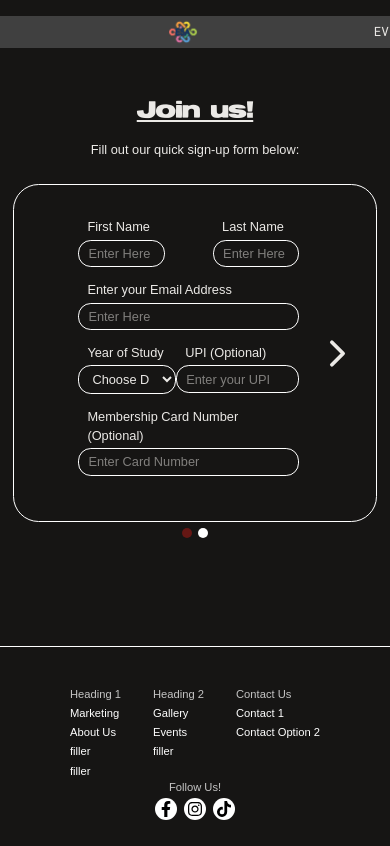
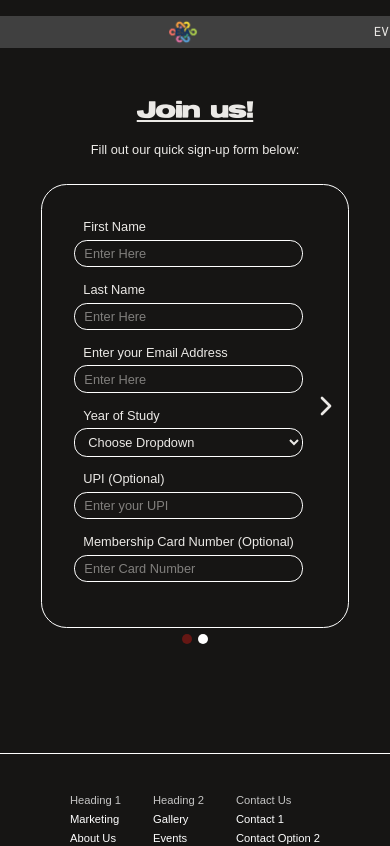
Before and after one commit to UoaWDCC/esa, a Next.js app: page /signup in a window 390 px wide. Shown: the top 846 px of the page. Built offline with nearby package versions, Linux system fonts and the light colour scheme; a web font is replaced by a local one.

Commit message:
sign up form now mobile responsive

```diff
--- a/src/app/(frontend)/signup/_components/SignupForm.tsx
+++ b/src/app/(frontend)/signup/_components/SignupForm.tsx
@@ -74,10 +74,10 @@ export default function SignupForm() {
                             animate={{ opacity: 1, x: 0 }}
                             exit={{ opacity: 0, x: 30 }}
                             transition={{ duration: 0.3 }}
-                            className="flex pl-20 pr-5 w-fit"
+                            className="flex pl-10 md:pl-20 pr-2 md:pr-5 w-fit"
                         >
                             <div className="py-10">
-                                <div className="flex justify-between gap-x-15">
+                                <div className="md:flex md:justify-between gap-x-15">
                                     <FormInput
                                         label="First Name"
                                         placeholder="Enter Here"
@@ -100,7 +100,7 @@ export default function SignupForm() {
                                     error={errors.email}
                                     className="w-full placeholder:text-gray"
                                 />
-                                <div className="flex justify-between">
+                                <div className="md:flex md:justify-between">
                                     <FormSelect
                                         label="Year of Study"
                                         placeholder="Choose Dropdown"
@@ -131,7 +131,7 @@ export default function SignupForm() {
                                 />
                             </div>
 
-                            <div className="flex justify-end items-center pl-5">
+                            <div className="flex justify-end items-center pl-2 md:pl-5">
                                 <button
                                     type="button"
                                     className="h-fit hover:cursor-pointer"
@@ -145,7 +145,7 @@ export default function SignupForm() {
                                         if (valid) setStep(2);
                                     }}
                                 >
-                                    <ChevronRight size={45} />
+                                    <ChevronRight className="w-10 h-10 md:w-[45px] md:h-[45px]" />
                                 </button>
                             </div>
                         </motion.div>
@@ -158,17 +158,17 @@ export default function SignupForm() {
                             animate={{ opacity: 1, x: 0 }}
                             exit={{ opacity: 0, x: -30 }}
                             transition={{ duration: 0.3 }}
-                            className="flex w-fit items-center pl-5 pr-20"
+                            className="flex w-fit items-center pl-2 md:pl-5 pr-10 md:pr-20"
                         >
                             <button
                                 type="button"
-                                className="hover:cursor-pointer h-fit pr-5"
+                                className="hover:cursor-pointer h-fit pr-2 md:pr-5"
                                 onClick={() => setStep(1)}
                             >
-                                <ChevronLeft size={45} />
+                                <ChevronLeft className="w-10 h-10 md:w-[45px] md:h-[45px]" />
                             </button>
                             <div className="flex flex-col justify-center py-10">
-                                <div className="flex justify-between gap-x-15">
+                                <div className="md:flex md:justify-between gap-x-15">
                                     <FormInput
                                         label="Ethnicity"
                                         placeholder="Enter Here"
```
